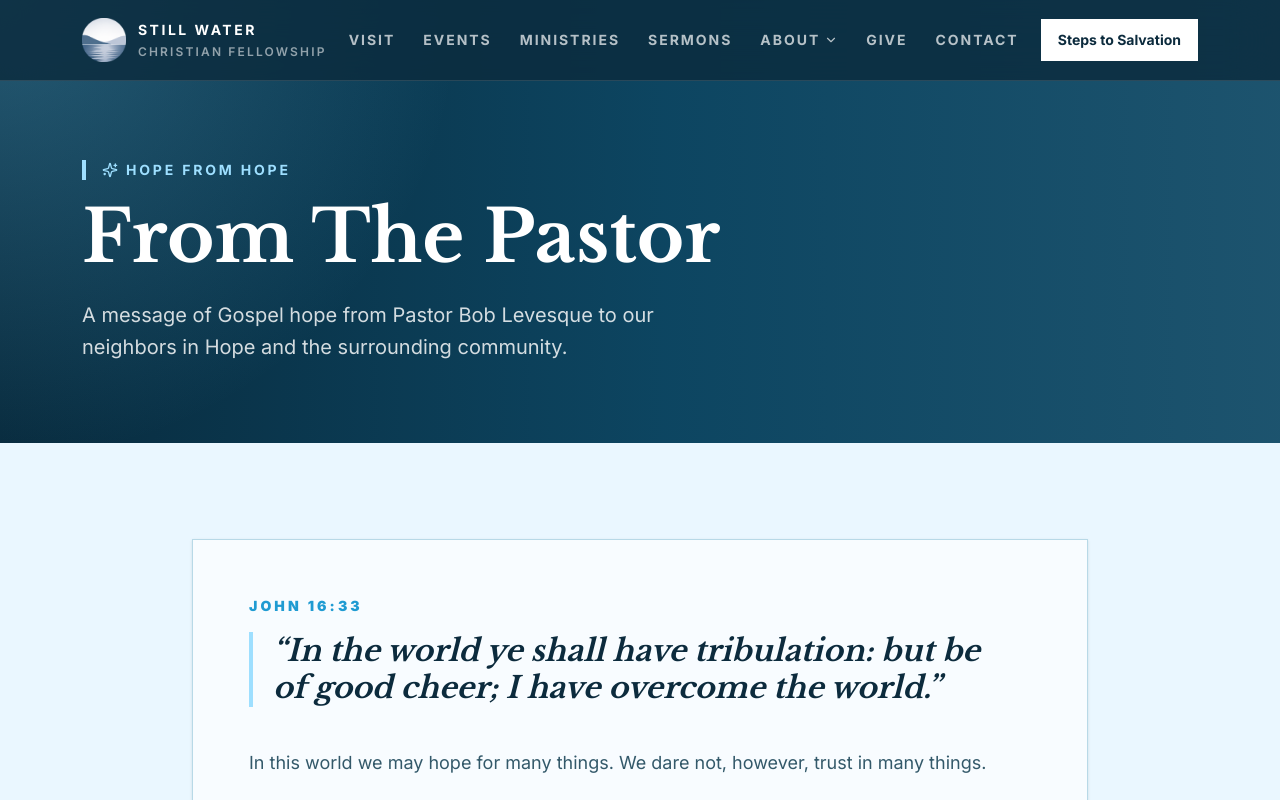
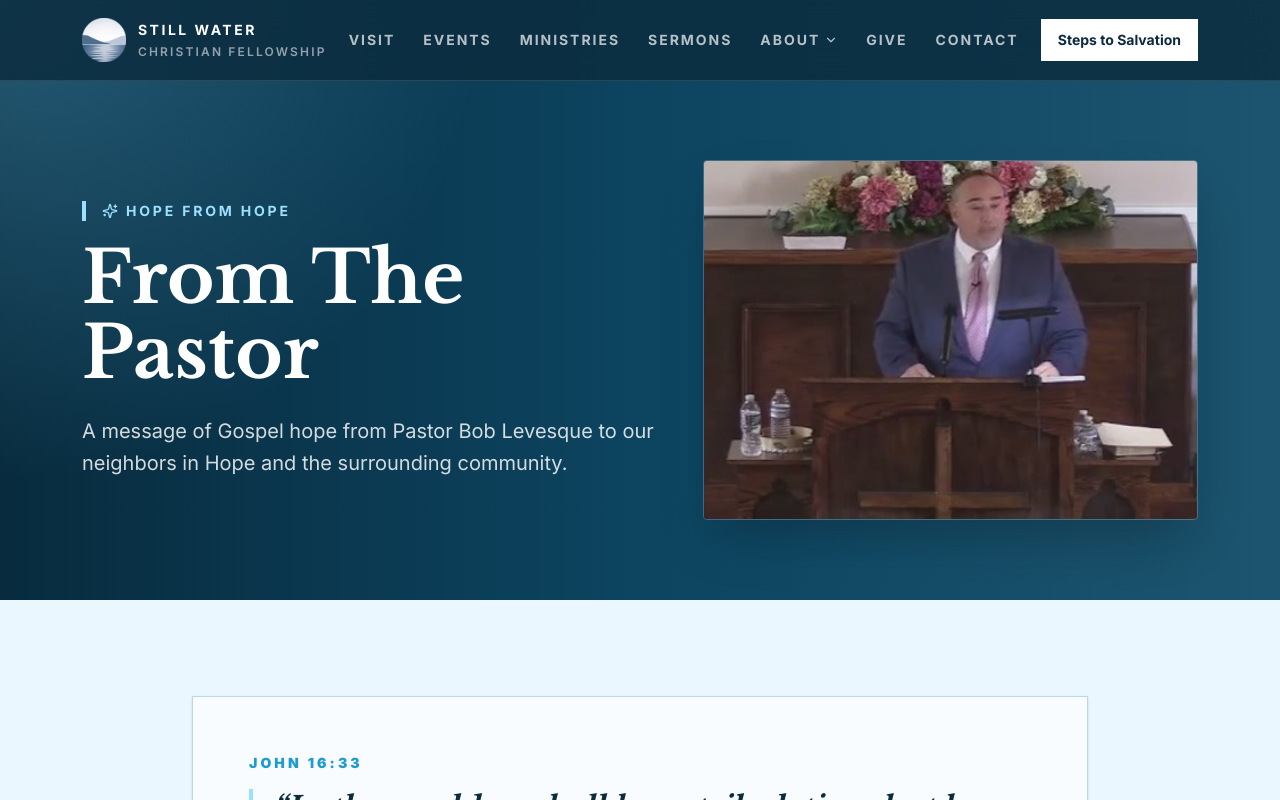
Before and after one commit to edesent/stillwater-christian-fellowship, a Next.js app: page /from-the-pastor in a window 1280 px wide. Shown: the top 800 px of the page. Built offline with nearby package versions, Linux system fonts and the light colour scheme.

Commit message:
Added pastor photo beside From The Pastor heading

```diff
--- a/src/app/from-the-pastor/page.tsx
+++ b/src/app/from-the-pastor/page.tsx
@@ -32,6 +32,8 @@ function Hero() {
     <section className="relative bg-ink text-white">
       <div className="absolute inset-0 bg-[radial-gradient(circle_at_top_left,rgba(94,183,222,0.34),transparent_34%),linear-gradient(90deg,rgba(8,43,62,0.98),rgba(13,75,105,0.82)_52%,rgba(58,155,197,0.36))]" />
       <div className="section-shell relative pb-16 pt-32 sm:pb-20 sm:pt-40">
+        <div className="grid items-center gap-10 lg:grid-cols-[1.08fr_0.92fr]">
+          <div>
             <p className="mb-5 inline-flex items-center gap-2 border-l-4 border-sky pl-4 text-sm font-bold uppercase tracking-[0.2em] text-sky">
               <Sparkles aria-hidden="true" className="size-4" />
               {pastorLetter.eyebrow}
@@ -43,6 +45,13 @@ function Hero() {
               A message of Gospel hope from Pastor Bob Levesque to our neighbors in
               Hope and the surrounding community.
             </p>
+          </div>
+          <img
+            src="/stillwater/from-the-pastor-bob-8-10-25.jpg"
+            alt="Pastor Bob Levesque preaching at Still Water Christian Fellowship"
+            className="w-full rounded-sm border border-white/20 object-cover shadow-2xl"
+          />
+        </div>
       </div>
     </section>
   );
```
Lines whose indentation alone changed are shown as unchanged.
